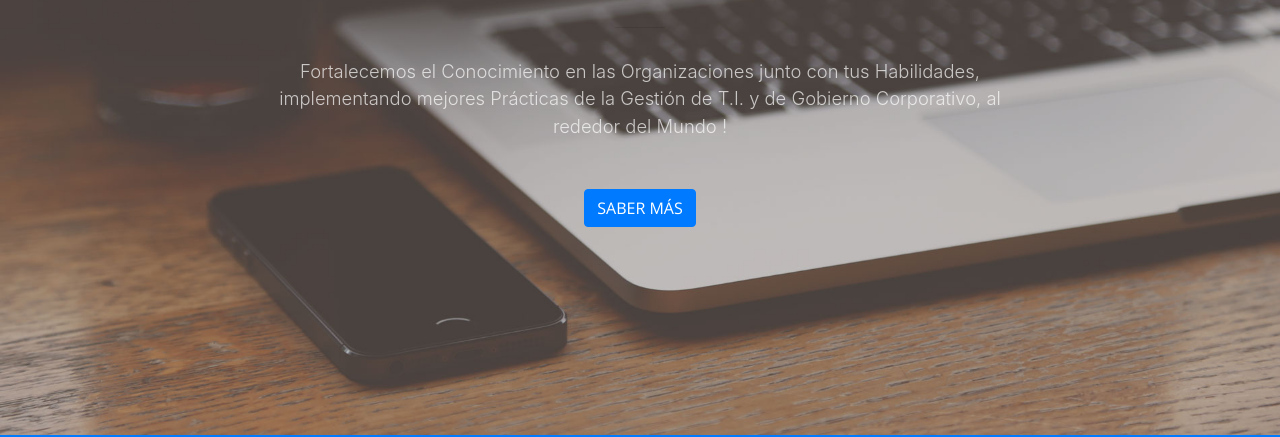
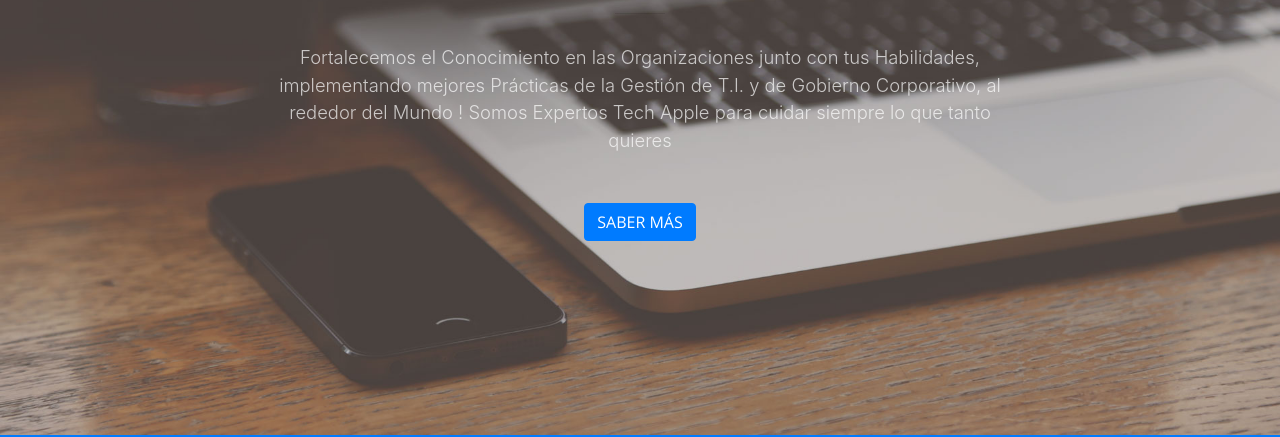
Before and after one commit to worktida/co, a website with bundled scripts: page index.html in a window 1280 px wide. Shown: the part 365-802 px from the top of the page. Built offline with nearby package versions, Linux system fonts and the light colour scheme; files whose address does not match are found by name.

Commit message:
Update index.html

```diff
--- a/index.html
+++ b/index.html
@@ -64,7 +64,7 @@
             <hr>
           </div>
           <div class="col-lg-8 mx-auto">
-            <p class="text-faded mb-5">Fortalecemos el Conocimiento en las Organizaciones junto con tus Habilidades, implementando mejores Prácticas de la Gestión de T.I. y de Gobierno Corporativo, al rededor del Mundo !</p>
+            <p class="text-faded mb-5">Fortalecemos el Conocimiento en las Organizaciones junto con tus Habilidades, implementando mejores Prácticas de la Gestión de T.I. y de Gobierno Corporativo, al rededor del Mundo ! Somos Expertos Tech Apple para cuidar siempre lo que tanto quieres </p>
             <a class="btn btn-primary btn-xl js-scroll-trigger" href="#about">Saber más</a>
           </div>
         </div>
```
